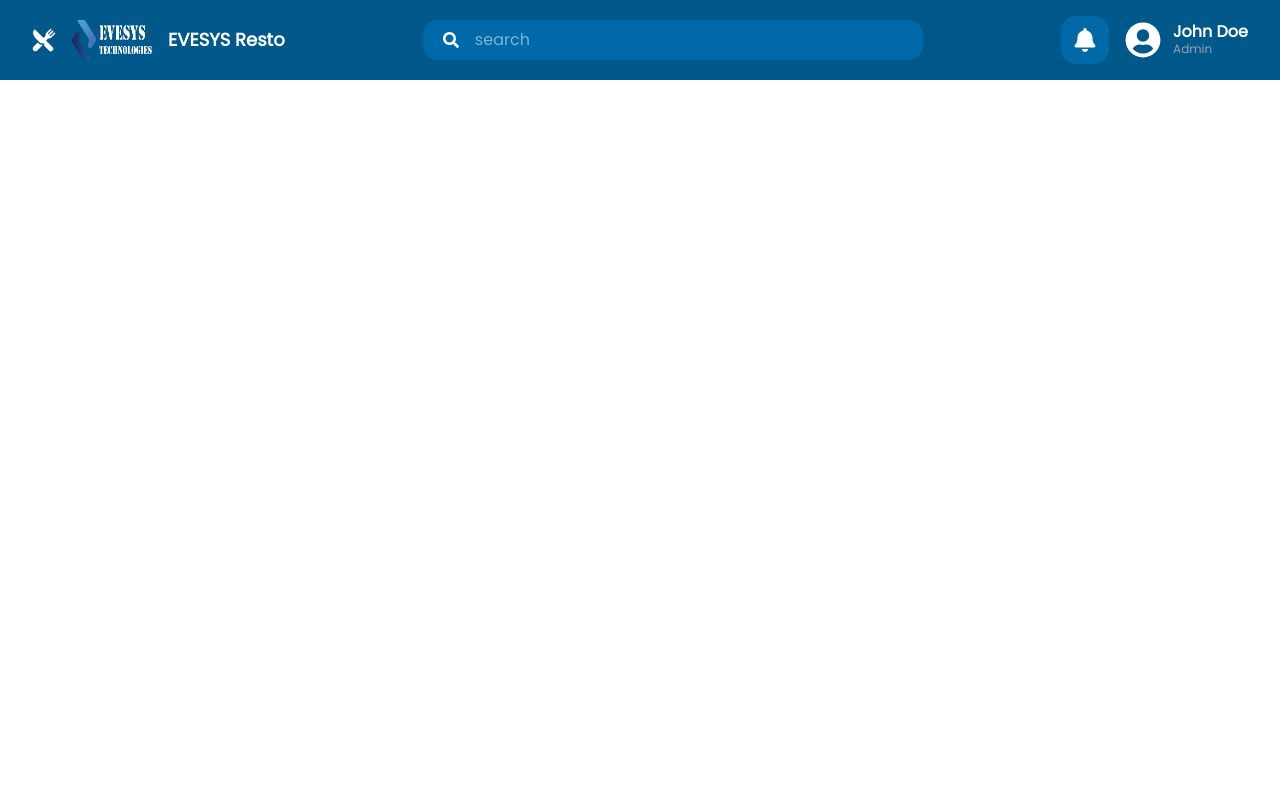
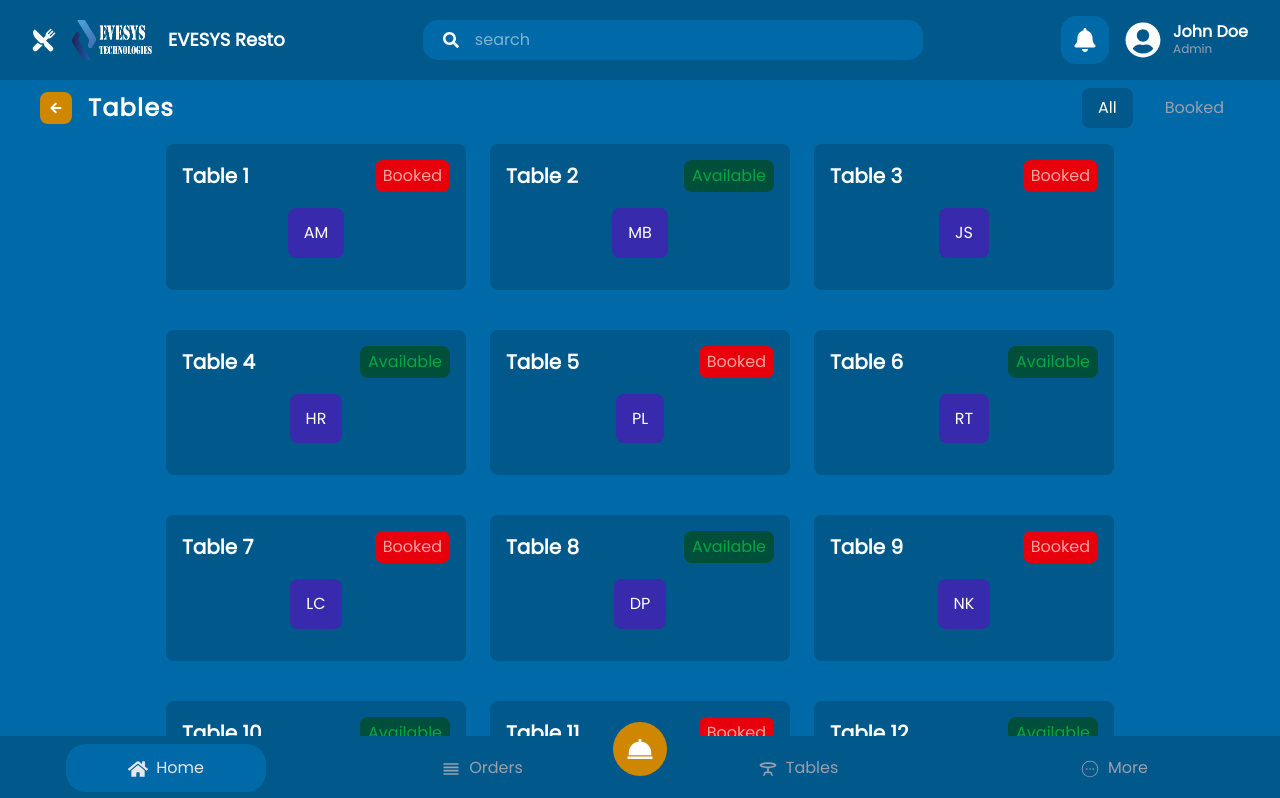
Before and after one commit to tharindu009/EVESYSResto, a React (Vite) app in the folder frontend/: page /tables in a window 1280 px wide. Shown: the top 798 px of the page. Built offline with nearby package versions, Linux system fonts and the light colour scheme.

Commit message:
tables page complete

```diff
--- a/frontend/src/App.jsx
+++ b/frontend/src/App.jsx
@@ -7,6 +7,7 @@ import Home from './pages/Home'
 import Login from './pages/Login'
 import Orders from './pages/Orders'
 import Header from './components/Header';
+import Tables from './pages/Tables';
 
 function App() {
 
@@ -17,6 +18,7 @@ function App() {
         <Route path="/" element={<Home />} />
         <Route path="/login" element={<Login />} />
         <Route path="/orders" element={<Orders />} />
+        <Route path="/tables" element={<Tables />} />
       </Routes>
     </>
   )
--- a/frontend/src/components/orders/OrderCard.jsx
+++ b/frontend/src/components/orders/OrderCard.jsx
@@ -4,9 +4,9 @@ import { FaCircle } from "react-icons/fa";
 
 const OrderCard = () => {
     return (
-        <div className='w-[450px] bg-sky-800 p-4 rounded-lg mb-4'>
+        <div className='w-[450px] bg-sky-800 p-4 rounded-lg mb-4 hover:shadow-lg'>
             <div className='flex items-center gap-5'>
-                <button className='bg-orange-400 p-3 text-xl font-bold rounded-lg'>AM</button>
+                <button className='bg-orange-400 p-3 text-xl font-bold rounded-lg'>JD</button>
                 <div className='flex items-center justify-between w-[100%]'>
                     <div className='flex flex-col items-start gap-1'>
                         <h1 className='text-white text-lg font-semibold tracking-wide'>John Doe</h1>
--- /dev/null
+++ b/frontend/src/components/tables/TableCard.jsx
@@ -0,0 +1,17 @@
+import React from 'react'
+
+const TableCard = ({ key, name, status, initial }) => {
+    return (
+        <div key={key} className='w-[300px] bg-sky-800 p-4 rounded-lg mb-4 cursor-pointer hover:shadow-lg'>
+            <div className='flex items-center justify-between'>
+                <h1 className='text-white text-xl font-semibold'>{name}</h1>
+                <p className={`${status === "Booked" ? "text-red-300 bg-red-600" : "text-green-600 bg-emerald-900"} px-2 py-1 rounded-lg`}>{status}</p>
+            </div>
+            <div className='flex items-center justify-center my-4'>
+                <h1 className='bg-indigo-800 text-white rounded-lg p-4 tetx-xl'>{initial}</h1>
+            </div>
+        </div>
+    )
+}
+
+export default TableCard
--- a/frontend/src/pages/Orders.jsx
+++ b/frontend/src/pages/Orders.jsx
@@ -22,7 +22,7 @@ const Orders = () => {
                     <button onClick={() => setStatus("completed")} className={`text-lg ${status === "completed" && "bg-sky-800 rounded-lg px-4 py-2 text-white"} text-gray-400 rounded-lg px-4 py-2 font-semibold cursor-pointer`}>Completed</button>
                 </div>
             </div>
-            <div className='flex flex-wrap gap-6 items-center justify-center px-6 py-2 overfflow-y-scroll scrollbar-hide h-[calc(100vh-5rem-5rem)]'>
+            <div className='flex flex-wrap gap-6 items-center justify-center px-6 py-2 overflow-y-scroll scrollbar-hide h-[calc(100vh-5rem-5rem)]'>
                 <OrderCard />
                 <OrderCard />
                 <OrderCard />
--- /dev/null
+++ b/frontend/src/pages/Tables.jsx
@@ -0,0 +1,40 @@
+import React from 'react'
+import Navbar from '../components/Navbar'
+import BackButton from '../components/orders/BackButton'
+import TableCard from '../components/tables/TableCard'
+import { tables } from '../constants'
+
+const Tables = () => {
+
+
+    const [status, setStatus] = React.useState('all')
+
+    return (
+        <section className='bg-sky-700 overflow-hidden overflow-scroll h-[calc(150vh-5rem)]'>
+            <div className='flex items-center justify-between px-10 py-2'>
+                <div className='flex items-center gap-4'>
+                    <BackButton />
+                    <h1 className='text-white text-2xl font-bold tracking-wider '>Tables</h1>
+                </div>
+                <div className='flex items-center justify-around gap-4'>
+                    <button onClick={() => setStatus("all")} className={`text-lg ${status === "all" && "bg-sky-800 rounded-lg px-4 py-2 text-white"}
+                    text-gray-400 rounded-lg px-4 py-2 font-semibold cursor-pointer`}>All</button>
+                    <button onClick={() => setStatus("booked")} className={`text-lg ${status === "booked" && "bg-sky-800 rounded-lg px-4 py-2 text-white"}
+                    text-gray-400 rounded-lg px-4 py-2 font-semibold cursor-pointer`}>Booked</button>
+                </div>
+            </div>
+            <div className='flex flex-wrap gap-6 items-center justify-center px-6 py-2 overfflow-y-scroll scrollbar-hide h-[calc(100vh-5rem-5rem)]'>
+                {
+                    tables.map((table) => {
+                        return (
+                            <TableCard key={table.id} name={table.name} status={table.status} initial={table.initial} />
+                        )
+                    })
+                }
+            </div>
+            <Navbar />
+        </section>
+    )
+}
+
+export default Tables
```
